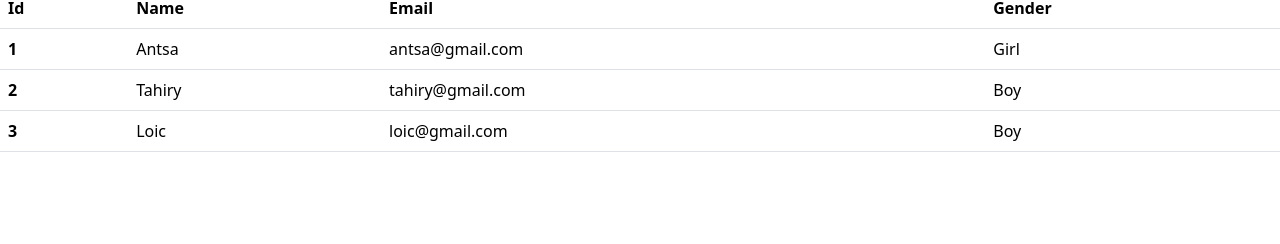
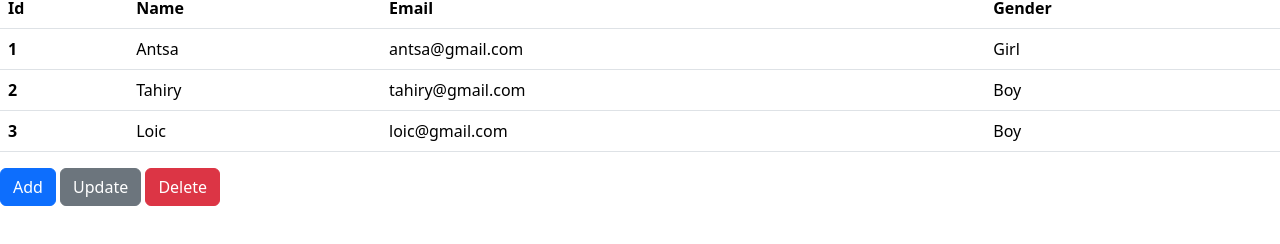
Before and after one commit to soniarimamy/employee_management, a plain HTML site: page index.html in a window 1280 px wide. Shown: the part 68-312 px from the top of the page. Drawn offline with Linux system fonts and the light colour scheme.

Commit message:
add three buttons under html table

```diff
--- a/index.html
+++ b/index.html
@@ -37,5 +37,8 @@
             </tr>
         </tbody>
         </table>
+        <button type="button" class="btn btn-primary">Add</button>
+        <button type="button" class="btn btn-secondary">Update</button>
+        <button type="button" class="btn btn-danger">Delete</button>
     </body>
 </html>
```
